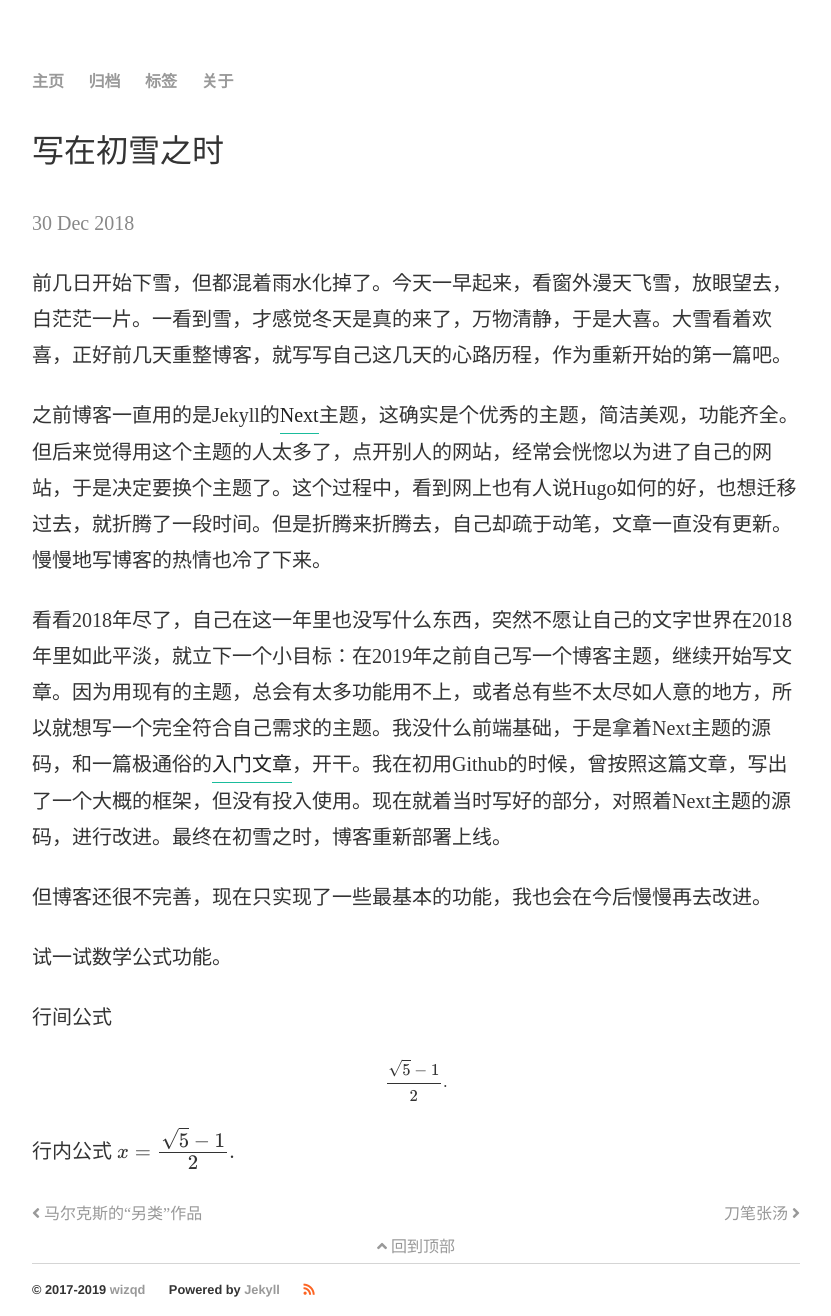
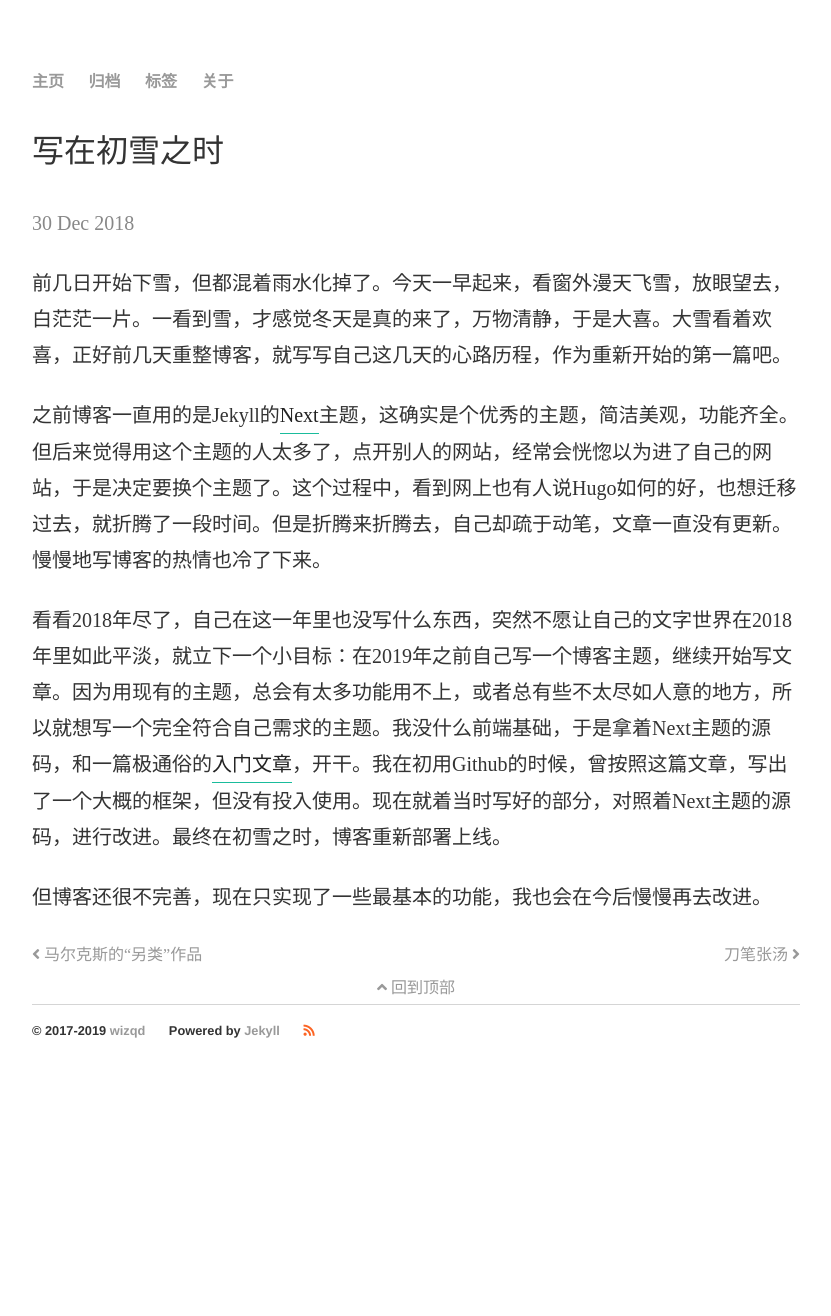
Before and after one commit to chqid/chqid.blog.io, a Jekyll site: the page built from _posts/2018-12-30-first-snow.md, in a window 1280 px wide. Shown: the whole page, without its empty margins (224-1055 px from the left). Built offline with Jekyll 4.4.1, drawn with Linux system fonts in a browser that asks for light colours; nearby versions of some CDN libraries; formulas are drawn with MathJax 3; after the commit the page ends 1056 px from its top, so only the background shows below that.

Commit message:
edit old post

```diff
--- a/_config.yml
+++ b/_config.yml
@@ -4,7 +4,7 @@ name: 大象小象
 permalink: /blog/:year/:month/:day/:title
 
 # Pagination
-paginate: 10
+paginate: 11
 paginate_path: "page:num"
 
 # Markdown Processors
--- a/_posts/2018-12-30-first-snow.md
+++ b/_posts/2018-12-30-first-snow.md
@@ -14,13 +14,3 @@ use_math: true
 看看2018年尽了，自己在这一年里也没写什么东西，突然不愿让自己的文字世界在2018年里如此平淡，就立下一个小目标：在2019年之前自己写一个博客主题，继续开始写文章。因为用现有的主题，总会有太多功能用不上，或者总有些不太尽如人意的地方，所以就想写一个完全符合自己需求的主题。我没什么前端基础，于是拿着Next主题的源码，和一篇极通俗的[入门文章](http://jmcglone.com/guides/github-pages/)，开干。我在初用Github的时候，曾按照这篇文章，写出了一个大概的框架，但没有投入使用。现在就着当时写好的部分，对照着Next主题的源码，进行改进。最终在初雪之时，博客重新部署上线。
 
 但博客还很不完善，现在只实现了一些最基本的功能，我也会在今后慢慢再去改进。
-
-试一试数学公式功能。
-
-行间公式
-
-$$
-\cfrac{\sqrt{5}-1}{2}.
-$$
-
-行内公式 $x = \cfrac{\sqrt{5}-1}{2}$.
```
Also changed, not shown: other parts of _posts/2018-12-30-first-snow.md (+1 -1 lines).
